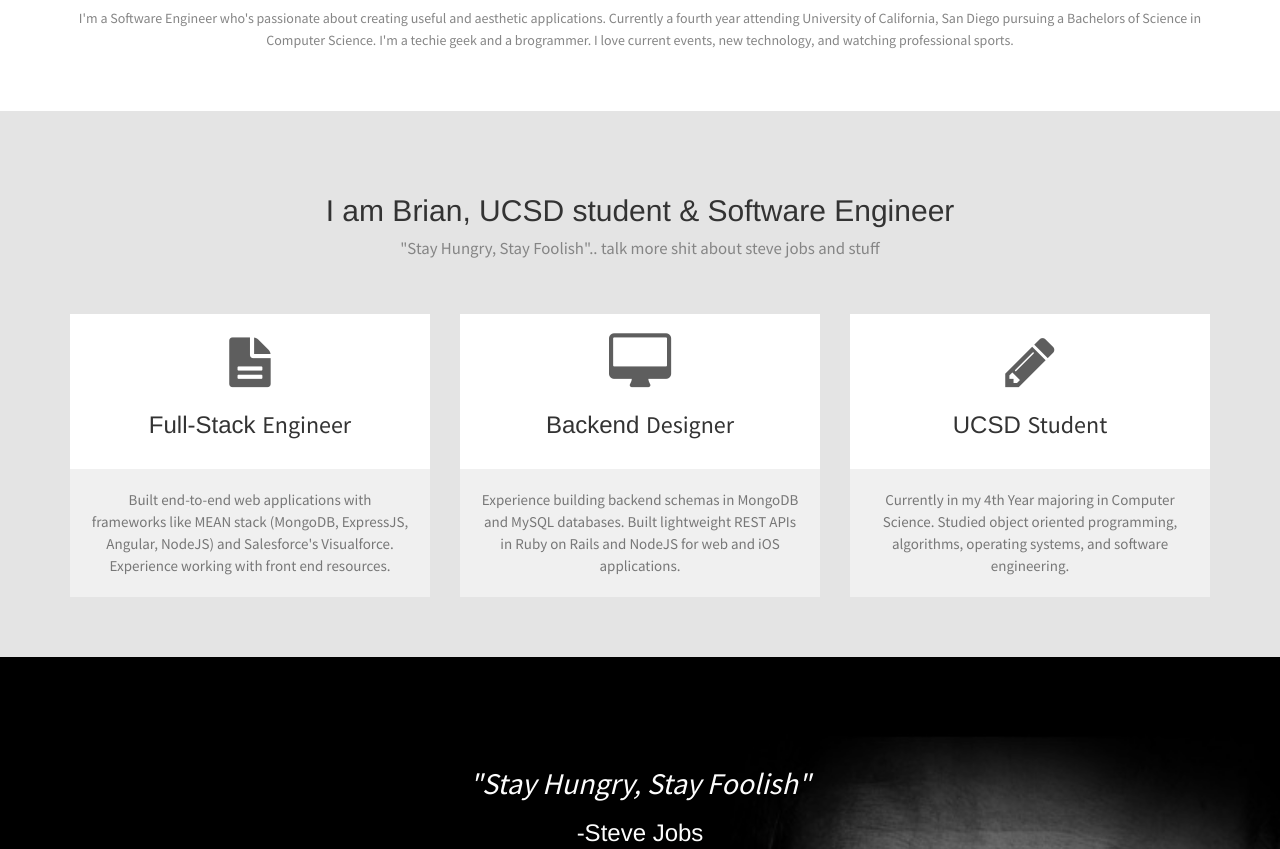
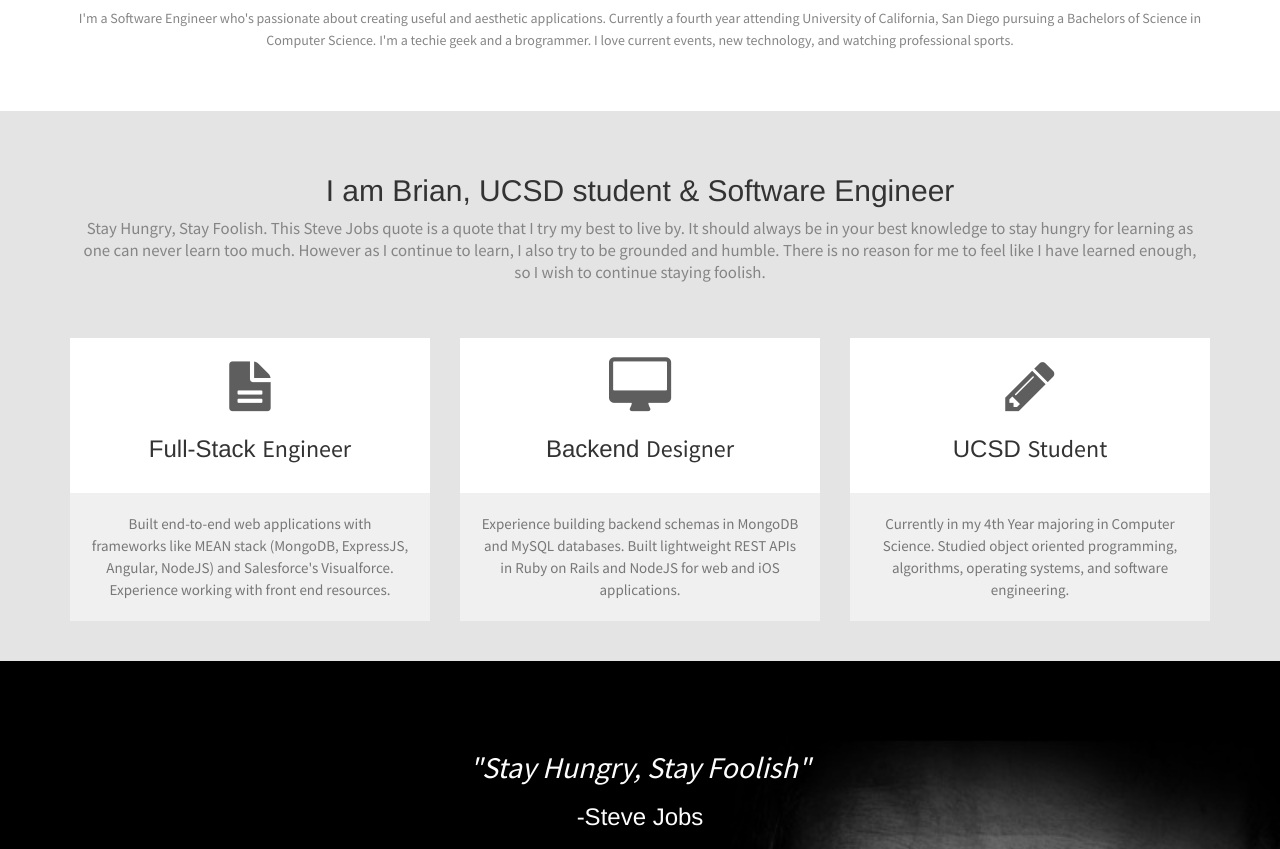
Before and after one commit to briantai/briantai.github.io, a plain HTML site: page index.html in a window 1280 px wide. Shown: the part 969-1818 px from the top of the page. Drawn offline with Linux system fonts and the light colour scheme.

Commit message:
about me updates

```diff
--- a/css/styles.css
+++ b/css/styles.css
@@ -410,7 +410,7 @@ background: none;
     border: 2px solid rgba(255, 255, 255, 0.6);
 }
 .secPad{
-	padding:60px 0;
+	padding:40px 0;
 }
 /*Intro Content*/
 #introText {
--- a/index.html
+++ b/index.html
@@ -107,7 +107,7 @@
             <div class="heading text-center">
                 <!-- Heading -->
                 <h2>I am Brian, UCSD student & Software Engineer</h2>
-                <p>"Stay Hungry, Stay Foolish".. talk more shit about steve jobs and stuff </p>
+                <p>Stay Hungry, Stay Foolish. This Steve Jobs quote is a quote that I try my best to live by. It should always be in your best knowledge to stay hungry for learning as one can never learn too much. However as I continue to learn, I also try to be grounded and humble. There is no reason for me to feel like I have learned enough, so I wish to continue staying foolish.</p>
             </div>
             <div class="row">
               <!-- item -->
```
